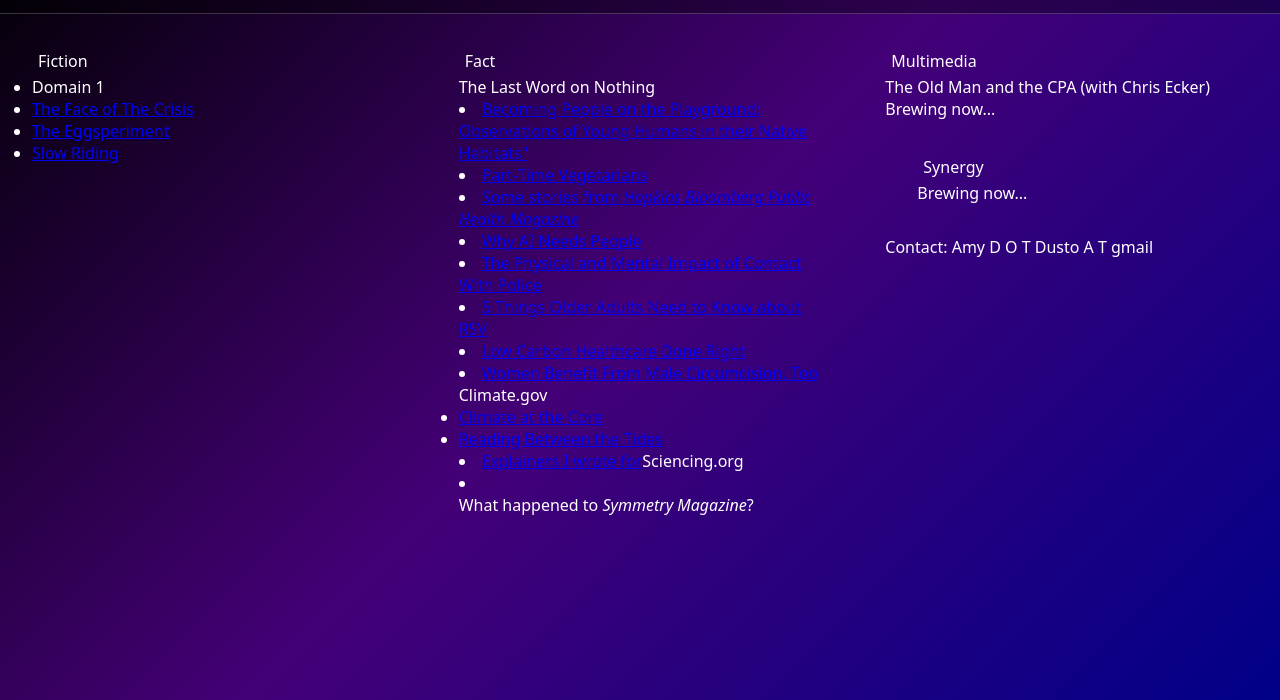
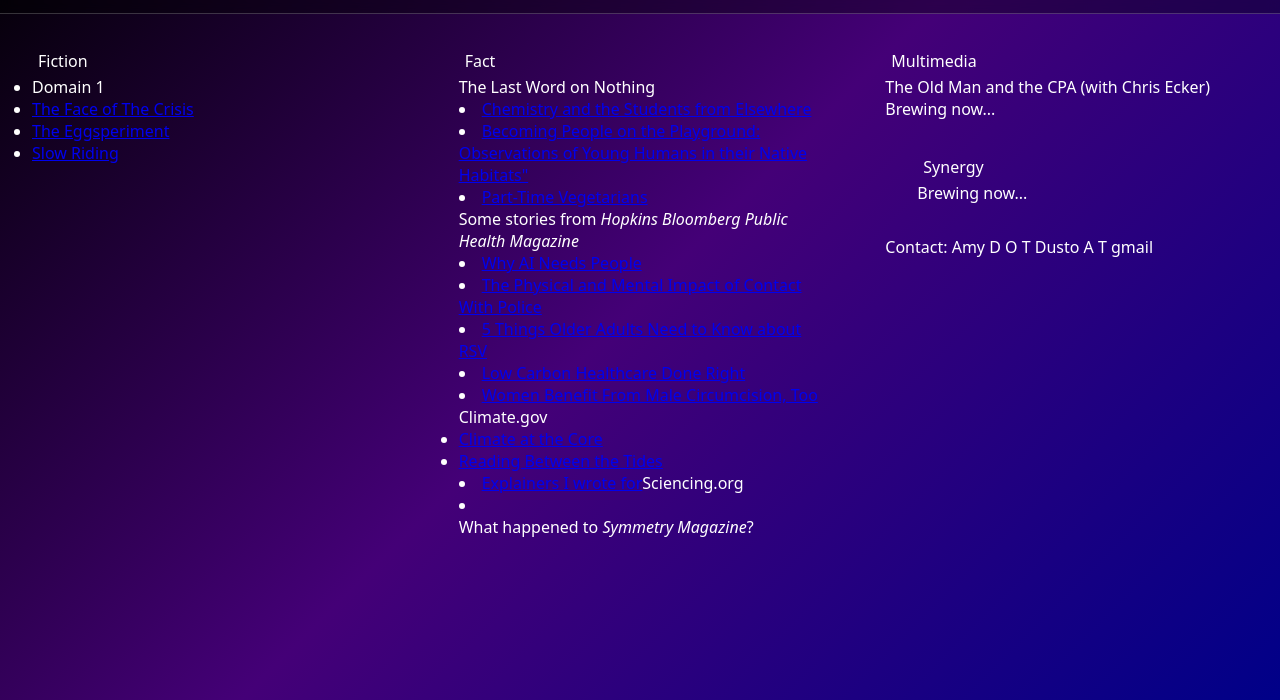
Before and after one commit to slacker525600/amarty.github.io, a plain HTML site: page docs/index.html in a window 1280 px wide. Shown: the part 100-800 px from the top of the page. Drawn offline with Linux system fonts and the light colour scheme.

Commit message:
Fix HTML list item formatting in index.html

```diff
--- a/docs/index.html
+++ b/docs/index.html
@@ -33,10 +33,10 @@
 
     <div >
       <p>The Last Word on Nothing</p>
-      <li><a href="https://lastwordonnothing.com/2026/04/29/guest-post-chemistry-the-students-from-elsewhere/>Chemistry and the Students from Elsewhere</a></li>
+      <li><a href="https://lastwordonnothing.com/2026/04/29/guest-post-chemistry-the-students-from-elsewhere/">Chemistry and the Students from Elsewhere</a></li>
             <li><a href="https://lastwordonnothing.com/2021/06/25/guest-post-becoming-people-on-the-playground-observations-of-young-humans-in-their-native-habitats/">Becoming People on the Playground: Observations of Young Humans in their Native Habitats"</a></li>
       <li><a href="https://lastwordonnothing.com/2021/04/19/guest-post-part-time-vegetarians/"</a>Part-Time Vegetarians</a></li>
-      <li><a href="</li>
+
       <p>Some stories from <i>Hopkins Bloomberg Public Health Magazine</i></p>
       <li><a href="https://magazine.publichealth.jhu.edu/2023/why-ai-needs-people">Why AI Needs People</a></li>
       <li><a href="https://magazine.publichealth.jhu.edu/2022/physical-and-mental-impact-contact-police">The Physical and Mental Impact of Contact With Police
```
